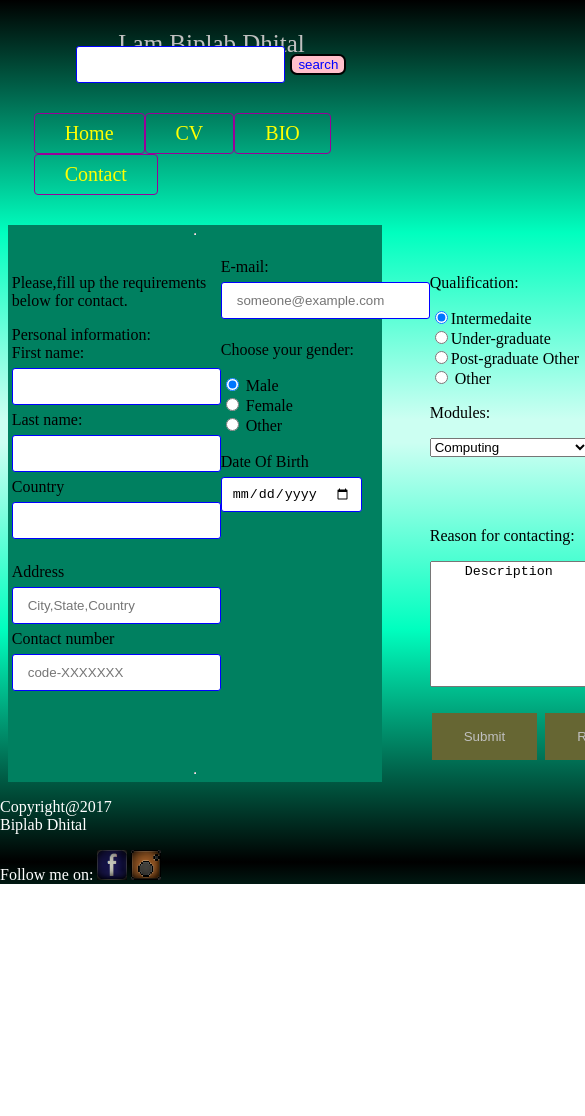
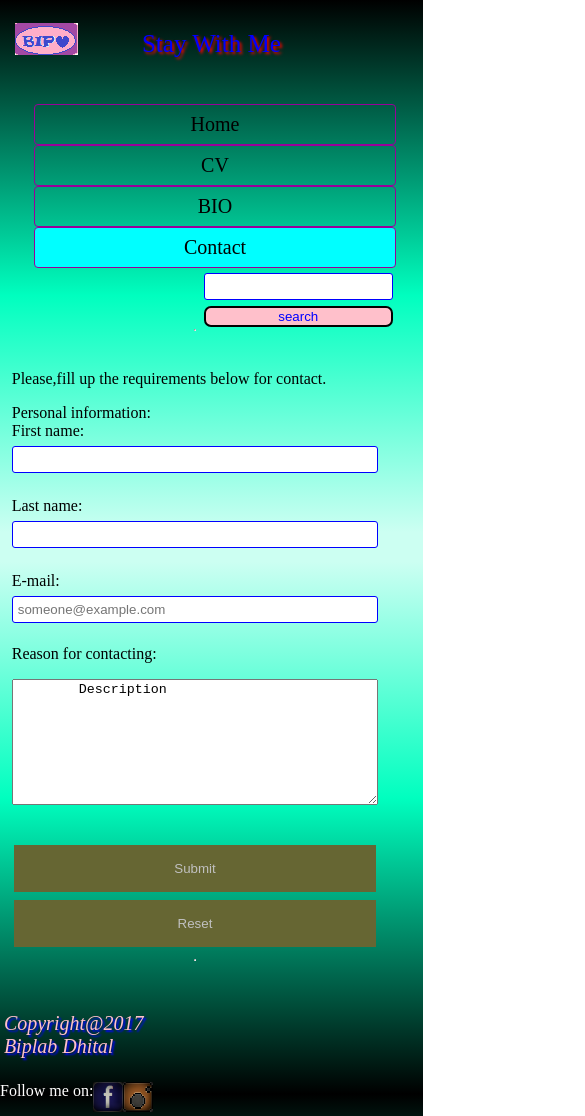
Before and after one commit to nepalikto/csy1018-assign1, a plain HTML site: page Contact.html in a window 390 px wide. Shown: the top 1116 px of the page, 585 px wide, since content can reach past the window. Before the commit the page ends 884 px from the top, so only its background shows below. Drawn offline with Linux system fonts and the light colour scheme.

Commit message:
finally, webpage is ready

```diff
--- /dev/null
+++ b/BIO/main.css
@@ -0,0 +1,32 @@
+@media (max-width: 600px)
+/*all the following codes are responsible for responsiveness of the webpage*/
+{
+ul{display: flex;
+  flex-direction: column;
+  width: 100%;
+}
+form{
+  display: flex;
+  flex-direction: column;
+  position: relative;
+}
+footer{
+  display: flex;
+  flex-direction: column;
+}
+section{
+  display: flex;
+  flex-direction: column;
+  width: 100%;
+}
+.content{
+  display: flex;
+  flex-direction: column;
+  width: 100%;
+}
+.pic img{
+  display: flex;
+  flex-direction: column;
+  width: 100%;
+}
+}
--- /dev/null
+++ b/CV/main.css
@@ -0,0 +1,33 @@
+@media (max-width: 400px)
+/*all the following codes are responsible for responsiveness of the webpage*/
+{
+ul{display: flex;
+  flex-direction: column;
+  width: 100%;
+}
+form{
+  display: flex;
+  flex-direction: column;
+  position: relative;
+  top: 227px;
+}
+footer{
+  display: flex;
+  flex-direction: column;
+}
+section{
+  display: flex;
+  flex-direction: column;
+  width: 100%;
+}
+.content{
+  display: flex;
+  flex-direction: column;
+  width: 100%;
+}
+.pic img{
+  display: flex;
+  flex-direction: column;
+  width: 100%;
+}
+}
--- a/Contact.html
+++ b/Contact.html
@@ -1,95 +1,82 @@
+<!--Name: Biplab Dhital
+    UN id: 17425088-->
 <!DOCTYPE html>
 <html>
+<!-- starting of html codes -->
   <head>
     <meta charset="utf-8">
     <title>Contact</title>
     <link rel="stylesheet" type="text/css" href="css/main.css">
+    <link rel="stylesheet" type="text/css" href="Contact/main.css">
   </head>
   <body>
     <header>
       <div class="heading">
-        I am Biplab Dhital
+        Stay With Me
+        <!-- main heading of the page -->
+      </div>
+      <div class="logo">
+        <a href="index.html"><img src="images/logo.PNG" alt="logo"></a>
       </div>
       <form>
         <input type="text" name="textbox"/>
         <input type="button" name="search" value="search"/>
       </form>
+      <!--form for search panel  -->
     <div class="nav">
       <ul>
-        <li><a href="Home.html">Home</a></li>
+        <li><a href="index.html">Home</a></li>
         <li><a href="CV.html">CV</a></li>
         <li><a href="BIO.html">BIO</a></li>
-        <li><a href="Contact.html">Contact</a></li>
+        <li><a  class="current" href="Contact.html">Contact</a></li>
       </ul>
     </div>
     </header>
+    <!--header part ends here  -->
     <section>
+      <!-- starting of the section -->
     <hr>
   <div class="register">
-    <article>
+    <!--div for introducing forms  -->
+    <form>
     <p>Please,fill up the requirements below for contact.</p>
         <div class="legend">
           Personal information:
         </div>
         First name:<br>
+        <!--br is for a line break between two lines  -->
         <input type="text" name="firstname" required><br>
         Last name:<br>
         <input type="text" name="lastname" required><br>
-        Country<br>
-        <input type="text" name="country" required><br><br>
-        Address<br>
-        <input type="text" name="Address" placeholder="City,State,Country" required><br>
-        Contact number<br>
-        <input type="number" name="Contactnumber" placeholder="code-XXXXXXX" required><br>
- </article>
- <article>
-   <form>
      E-mail:<br>
      <input type="text" name="email" placeholder="someone@example.com" required>
+      <p>Reason for contacting:</p>
+      <textarea name="message" rows="8" cols="30">
+        Description
+      </textarea><br><br>
+     <input type="submit" value="Submit"/>
+     <!-- code for submit option -->
+     <input type="reset" value="Reset"/>
+     <!-- code for reset option -->
    </form>
-   <p>Choose your gender:</p>
-<form>
-<input type="radio" name="gender" value="male" checked> Male<br>
-<input type="radio" name="gender" value="female"> Female<br>
-<input type="radio" name="gender" value="other"> Other
-</form><br>
-   Date Of Birth<br>
-   <input type="date" name="DOB">
- <br><br>
- </article>
- <article>
-   <p>Qualification:</p>
-   <form>
-     <input type="radio" name="qualification" value="Intermedaite" checked>Intermedaite<br>
-     <input type="radio" name="qualification" value="Under-graduate">Under-graduate<br>
-     <input type="radio" name="qualification" value="Post-graduate">Post-graduate Other<br>
-     <input type="radio" name="qualification" value="other"> Other
-   </form>
-    <p>Modules:</p>
-    <select name="Modules">
-      <option>Computing</option>
-      <option>BBA</option>
-      <option>MBA</option>
-      <option>Environmental Science</option>
-    </select><br><br><br><br>
-  <p>Reason for contacting:</p>
-  <textarea name="message" rows="8" cols="30">
-    Description
-  </textarea><br><br>
-  <input type="submit" value="Submit">
-  <input type="reset">
-</article>
+   <!-- contact form ends -->
 </div><hr>
+<!-- div for contact page ends -->
 </section>
+<!-- section ending -->
     <footer>
+      <!-- footer starts -->
     <article>
       <p>Copyright@2017 <br>Biplab Dhital</p>
     </article>
     <article>
       Follow me on:
-      <a href="http://www.facebook.com"> <img src="images/facebook.PNG" alt="#"></a>
-      <a href="http://www.instagram.com"> <img src="images/insta.PNG" alt="#"></a>
+      <a href="http://www.facebook.com"> <img src="images/facebook.PNG" alt="fb"></a>
+      <a href="http://www.instagram.com"> <img src="images/insta.PNG" alt="insta"></a>
     </article>
     </footer>
+    <!-- footer closing -->
   </body>
+  <!-- termination of body -->
 </html>
+<!--html closing  -->
--- /dev/null
+++ b/Contact/main.css
@@ -0,0 +1,21 @@
+@media (max-width: 400px)
+/*all the following codes are responsible for responsiveness of the webpage*/
+{
+ul{display: flex;
+  flex-direction: column;
+  width: 100%;
+}
+form{
+  display: flex;
+  flex-direction: column;
+}
+footer{
+  display: flex;
+  flex-direction: column;
+}
+section{
+  display: flex;
+  flex-direction: column;
+  width: 100%;
+}
+}
--- a/css/main.css
+++ b/css/main.css
@@ -1,48 +1,94 @@
+/*Name: Biplab Dhital
+UN id: 17425088
+*/
 body{
  	background-color:#008060;
 	background: linear-gradient(to top, #000000, #001a13, #003326, #004d39, #00664d, #008060, #009973, #00b386, #00cc99, #00e6ac, #00ffbf, #1affc6, #33ffcc, #4dffd2, #66ffd9, #80ffdf, #99ffe6, #b3ffec, #ccfff2, #ccfff2, #b3ffec, #99ffe6, #80ffdf, #66ffd9, #4dffd2, #33ffcc, #1affc6, #00ffbf, #00e6ac, #00cc99, #00b386, #009973, #008060, #00664d, #004d39, #003326, #001a13, #000000);
+/*this part adds background color to the body and applies gradient effect to the same color*/
 }
 header {
 	color: rgba(21, 14, 73, 0.9);
+/*adds font color to the header*/
 	text-align: center;
-	margin-top: -8px;
-	margin-left: -8px;
+  /*keep header in the center*/
+	margin-top: -8px; margin-left: -8px;/*position header in suitable way*/
 	width: 97%;
 	font-size: 20px;
 	padding:30px;
 }
 .heading{
 	text-align: center;
-	color:silver;
+	color: blue;
+  text-shadow: 2px 2px 3px red;
 	font-size: 25px;
 }
+.logo{
+  float: left;
+  margin-top: -35px;
+  margin-left: -15px;
+}
+/*align logo to the left upper corner*/
+.c1{
+  margin-top: 15%;
+  margin-left: -37%;
+}
+.c2{
+  margin-top: 15%;
+  margin-left: -28%;
+}
+.c3{
+  margin-top: 15%;
+  margin-left: -28%;
+}
+.c4{
+  margin-top: 15%;
+  margin-left: -25%;
+}
+.c5{
+  margin-top: 15%;
+  margin-left: -22%;
+}
+/*manages the academic qualification in a table like form*/
+article{
+  display: flex;
+  flex-direction: row;
+}
+/*display section article side by side*/
+article p{
+  margin-top: 10%;
+  color: pink;
+  font-style: oblique;
+  padding: 1%;
+  font-size: 20px;
+  text-shadow: 2px 2px 2px blue;
+}
+/*styles the paragraph of article*/
 header form{
 	float:right;
 	margin-top: -18px;
 }
-input[type=char]{
-	border: 2px solid black;
-	border-radius: 7px;
+/*aligns search panel to the right side of the page*/
 
-}
 input[type=button]{
 	background: pink;
 	border: 2px solid black;
 	border-radius: 7px;
 	color:blue;
 }
+/*gives background and border to the search panel*/
 	ul {
-    list-style-type: none;
+    list-style-type: none;/*removes bulleting of the link in navigation*/
 		padding: 1%;
+    display: flex;
+    flex-direction: row;
 	}
 li a {
     display: block;
 		border: 1px solid #990099;
     padding: 8px 30px;
 		border-radius: 4px;
-    text-decoration: none;
-		color:yellow;
-		float: left;
+    text-decoration: none;/*removes underline in links in navigation*/
+		color:black;
 }
 li a:hover {
     background-color: #00ffff;
@@ -50,19 +96,19 @@ li a:hover {
 		font-size: 22px;
 		border: 1px solid #ff6666;
 }
-section{
-	background: #008060;
-}
+/*changes background color, text color and fontsize also provides margin in the navigation on mouse hover*/
 	.img{
 		display: block;
 		border: 1px solid lightblue;
 	  border-radius: 5px;
 	}
+  /*displays image as block and add border to the image*/
 	.img img{
 		width:1424px;
 		float: left;
-		height:550px;
+		height:450px;
 	}
+  /*shhift image to the left and fix the height of image*/
 	.outer{
 		width:1424px;
 		overflow: hidden;
@@ -71,12 +117,13 @@ section{
 		margin-bottom: -10px;
 		height:435px;
 	}
+  /*manages the width of the image div and height for slideshow*/
 	.img{
 		position: relative;
 		width:4272px;
 		animation-name:biplab;
-		animation-duration: 20s;
-		animation-iteration-count: infinite;
+		animation-duration: 10s;/*time for which the image have to complete the slidedhow*/
+		animation-iteration-count: infinite;/*the animation should continue infinitely*/
 	}
 	@keyframes biplab{
 		0%{
@@ -106,62 +153,42 @@ section{
 		100%{
 			left:0px;
 		}
+    /*calculations to perform slideshow with respect to animation time*/
 	}
 
 	footer{
-		display: flex;
-		justify-content: space-between;
+		display: flex;/*divides footer section in two equal halves*/
+		justify-content: space-between;/*two divs are seperated having equal space between them*/
 		margin-left: -8px;
 		margin-right: -6.5px;
 		margin-bottom: -30px;
 		color: white;
 	}
-    footer article img{
+    footer img{
 		width:30px;
 		height:30px;
+    transition-duration: 2s;/*time for which the footer image should complete transition*/
+}
+  footer img:hover{
+    transform: rotate(360deg);
+    /*footer image will rotate in cicle on mouse hover*/
   }
 	.register{
 		margin-top: 4%;
 		margin-left: 1%;
 		margin-right: 1%;
 		width:auto;
-		color:white;
-		display:flex;
-		flex-direction: row;
-		justify-content: space-between;
 		color: black;
 }
 	input[type=text] {
 	    width: auto;
-	    padding: 10px 15px;
+	    padding: 5px 5px;
 	    margin: 6px 0;
 	    box-sizing: border-box;
-
-	}
-	input[type=text] {
       border: 1px solid blue;
       border-radius: 3px;
 	}
-	input[type=number] {
-	    width: auto;
-	    padding: 10px 15px;
-	    margin: 6px 0;
-	    box-sizing: border-box;
-	}
-	input[type=number] {
-    border: 1px solid blue;
-    border-radius: 3px;
-	}
-	input[type=date] {
-	    width: auto;
-	    padding: 8px 10px;
-	    margin: 6px 0;
-	    box-sizing: border-box;
-	}
-	input[type=date] {
-    border: 1px solid blue;
-    border-radius: 3px;
-	}
+  /*gives border and margin to the form inside contact page*/
 	input[type=submit], input[type=reset] {
     background-color:#666633;
     border: none;
@@ -171,25 +198,23 @@ section{
     margin: 4px 2px;
     cursor: pointer;
 }
+/*adds color, padding and margin to the submit and reset button*/
 input[type=submit]:hover, input[type=reset]:hover{
 	font-size: 18px;
 	background: green;
+  /*changes font size and background of submit and reset on hover*/
 }
+
+.current {background: #00ffff;}/*makes the active page indicator by giving background color*/
 .content{
 	margin-top: 0px;
 	margin-left: -8px;
 	margin-right: -6.5px;
 	margin-bottom: 0px;
-	color: black;
 	display:flex;
 	flex-direction: row;
 	padding:3.6%;
 	justify-content: space-between;
-}
-table, th, td {
-    border: 1px solid black;
-		padding: 2%;
-		width:500px;
 }
 .pic img{
 	border: solid violet;
@@ -200,30 +225,28 @@ table, th, td {
 	margin-bottom: -20px;
 	margin-right: -20px;
 }
-.article img{
-	width:500px;
-	height:500px;
+@media (max-width: 600px)/*all the following codes are responsible for responsiveness of the pages*/
+{
+ul{display: flex;
+  flex-direction: column;
+  width: 100%;
 }
-bio{
-	margin-top: 35px;
-	margin-left: -8px;
-	margin-right: -6.5px;
-	margin-bottom: 0px;
-	color: rgb(250, 236, 212);
-}
-
-@media all and (max-width: 600px)
-{
-	header{
+header form{
   display: flex;
   flex-direction: column;
-}
-section{
-	display: flex;
-	flex-direction: column;
+  position: relative;
+  top: 227px;
 }
 footer{
   display: flex;
   flex-direction: column;
 }
+.outer {
+  width: 500px;
+  height: 200px;
 }
+.img{
+  width: 500px;
+}
+
+}
```
Also changed, not shown: BIO.html (+27 -7 lines), CV.html (+49 -30 lines), home.html (deleted, +0 -47 lines), index.html (added, +65 -0 lines), images/logo.PNG (added). Lines whose indentation alone changed are shown as unchanged.
